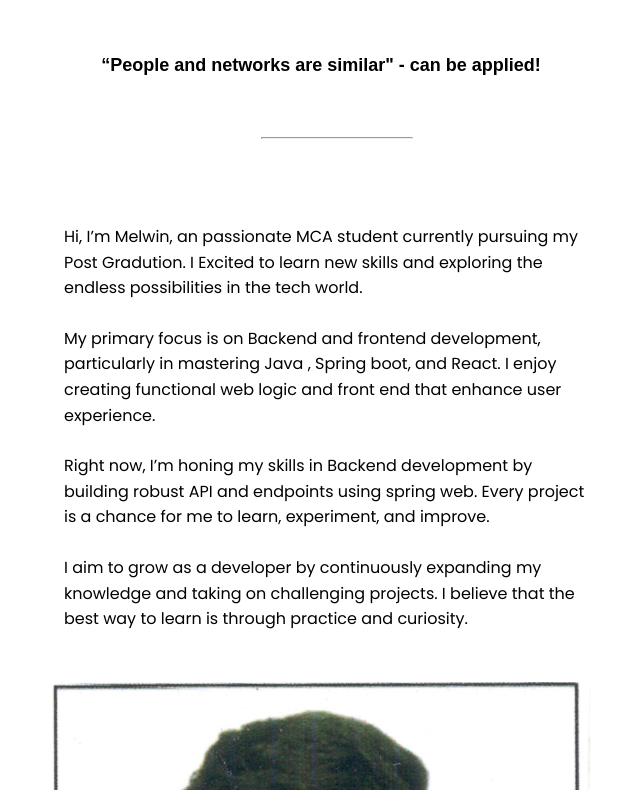
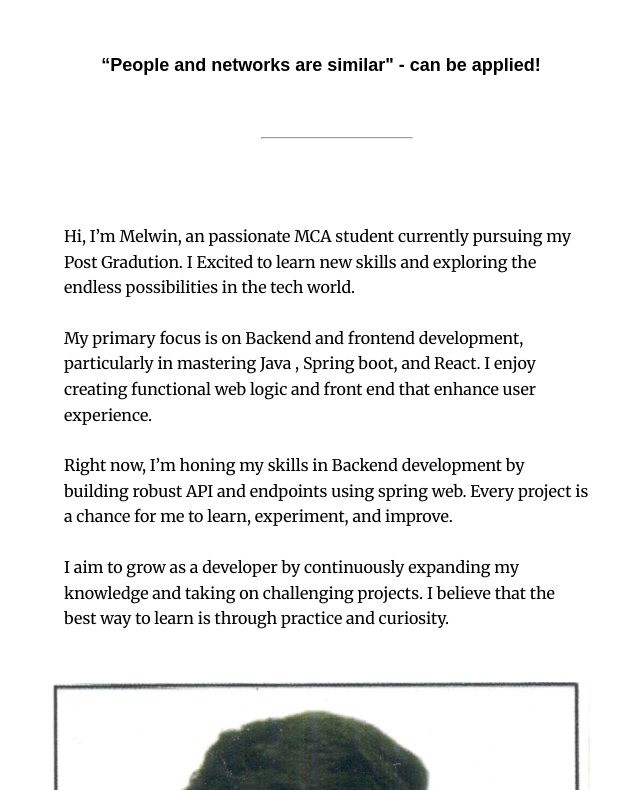
Before and after one commit to Quaker69/Quaker69.github.io, a plain HTML site: page index.html in a window 1280 px wide. Shown: the part 133-923 px from the top of the page, without its empty margins (319-959 px from the left). Drawn offline with Linux system fonts and the light colour scheme.

Commit message:
font changes

```diff
--- a/Digital_Resume.css
+++ b/Digital_Resume.css
@@ -1,10 +1,10 @@
-@import url('https://fonts.googleapis.com/css?family=Poppins');
+/*@import url('https://fonts.googleapis.com/css?family=Poppins'); */
 
 
 body{
 	display:flex;
 	justify-content:center;
-	font-family: "Poppins",sans-serif;
+	font-family: "Merriweather",sans-serif;
 	margin: 0;
 	padding: 0;
 }
--- a/index.html
+++ b/index.html
@@ -9,6 +9,9 @@
 		<title>Portfolio</title>
 
 		<link rel="stylesheet" href=Digital_Resume.css>
+		<link rel="preconnect" href="https://fonts.googleapis.com">
+		<link rel="preconnect" href="https://fonts.gstatic.com" crossorigin>
+		<link href="https://fonts.googleapis.com/css2?family=Merriweather:ital,opsz,wght@0,18..144,300..900;1,18..144,300..900&family=Roboto:ital,wght@0,100..900;1,100..900&display=swap" rel="stylesheet">
 	</head>
 
 	<body>
```
